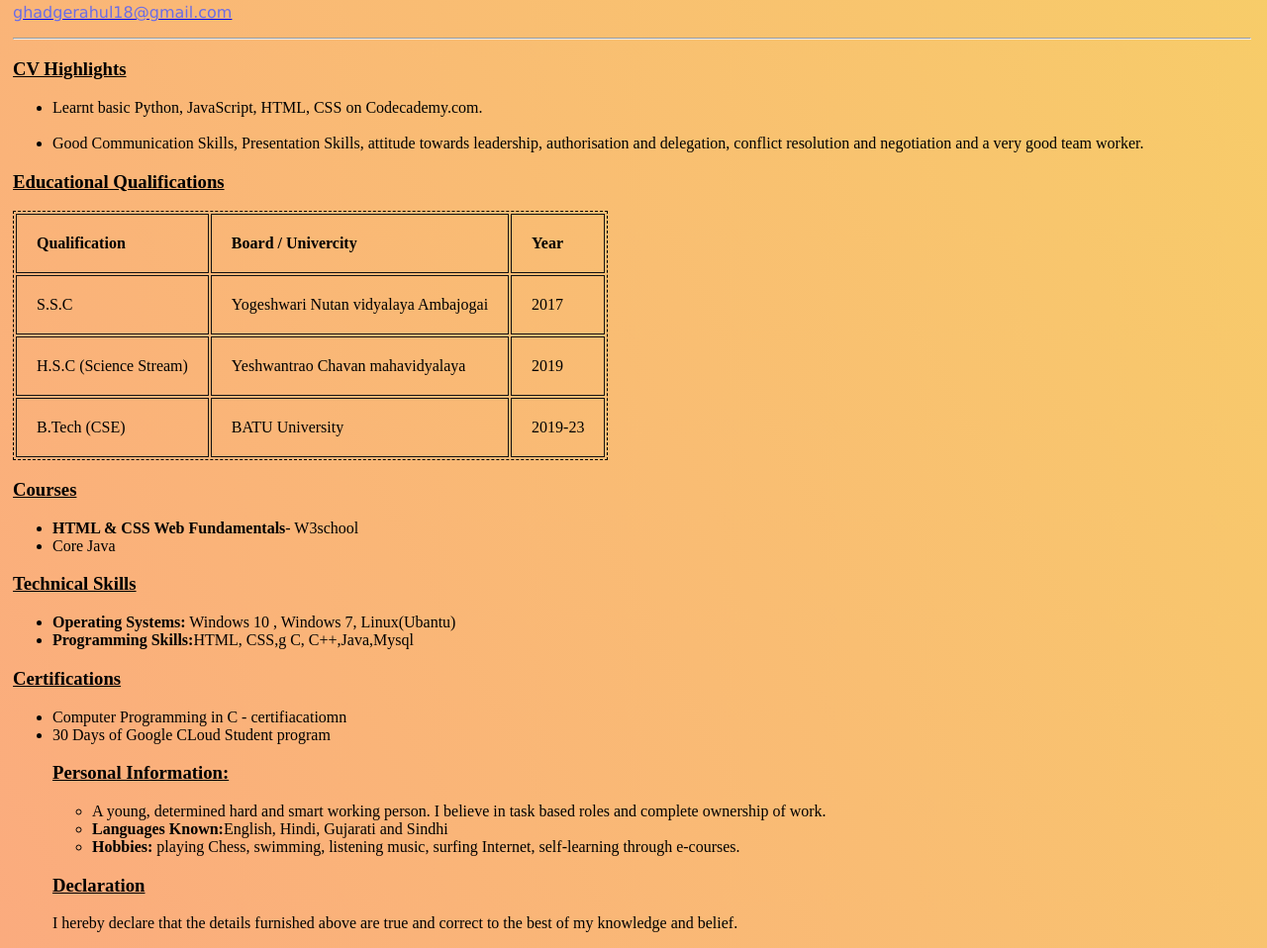
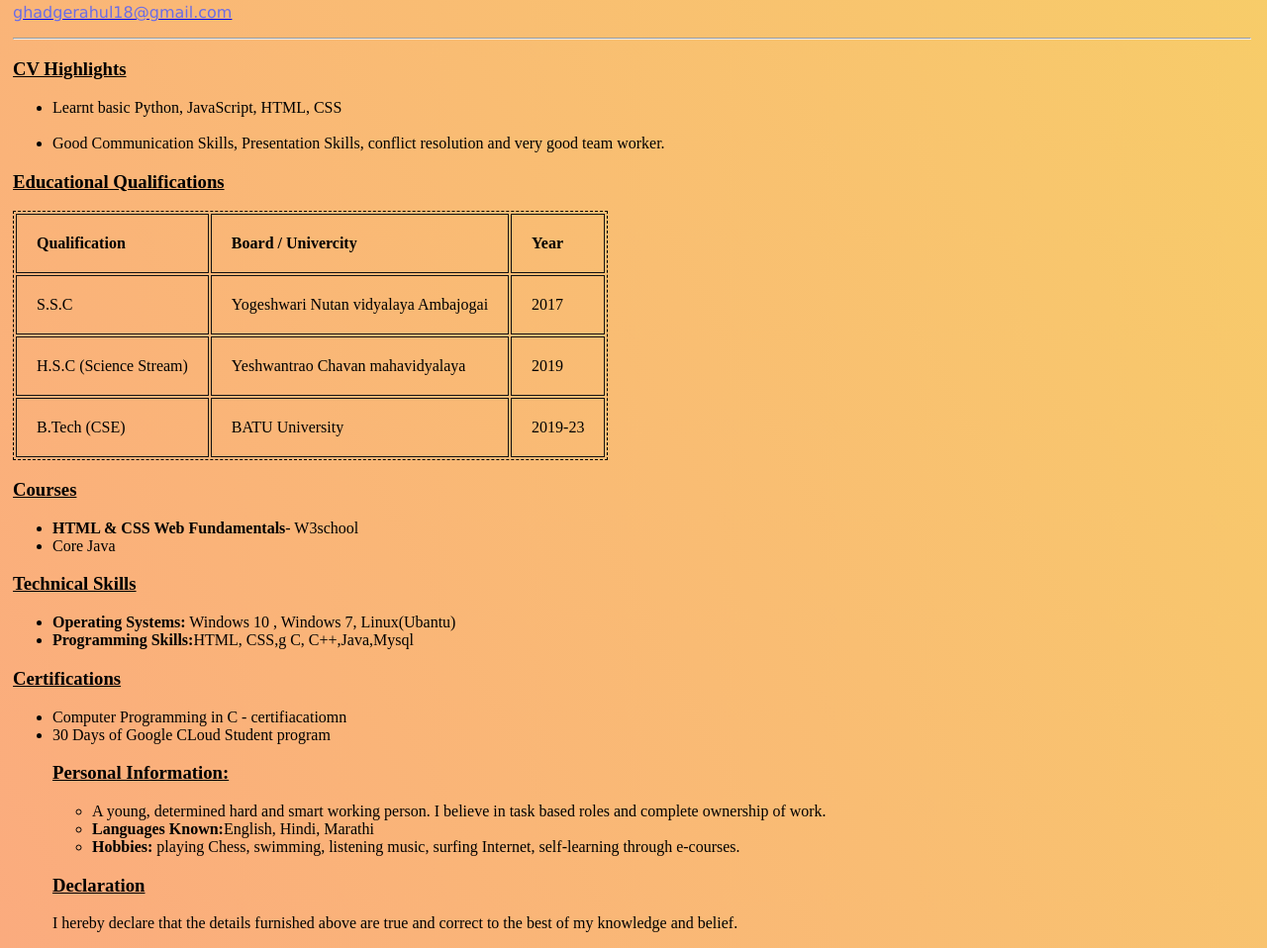
Before and after one commit to Rahul7519/my-Resume, a plain HTML site: page index.html in a window 1280 px wide. Shown: the part 187-1145 px from the top of the page at 99% size. Drawn offline with Linux system fonts and the light colour scheme.

Commit message:
Third commit

```diff
--- a/index.html
+++ b/index.html
@@ -24,9 +24,9 @@
             <h3>CV Highlights</h3>
             <p>
             <ul>
-                <li>Learnt basic Python, JavaScript, HTML, CSS on Codecademy.com.</li>
+                <li>Learnt basic Python, JavaScript, HTML, CSS </li>
             <br>
-                <li>Good Communication Skills, Presentation Skills, attitude towards leadership, authorisation and delegation, conflict resolution and negotiation and a very good team worker.</li></ul>
+                <li>Good Communication Skills, Presentation Skills, conflict resolution and very good team worker.</li></ul>
             </p>
 
             <h3>Educational Qualifications</h3>
@@ -89,7 +89,7 @@
                 <li>
                 A young, determined hard and smart working person. I believe in task based roles and complete ownership of work.
                 <li>
-                <span id="course-name">Languages Known:</span>English, Hindi, Gujarati and Sindhi</li>
+                <span id="course-name">Languages Known:</span>English, Hindi, Marathi</li>
                 <li>
                 <span id="course-name">Hobbies:</span> playing Chess, swimming, listening music, surfing Internet, self-learning through e-courses.</li> </ul>
             </p>
```
